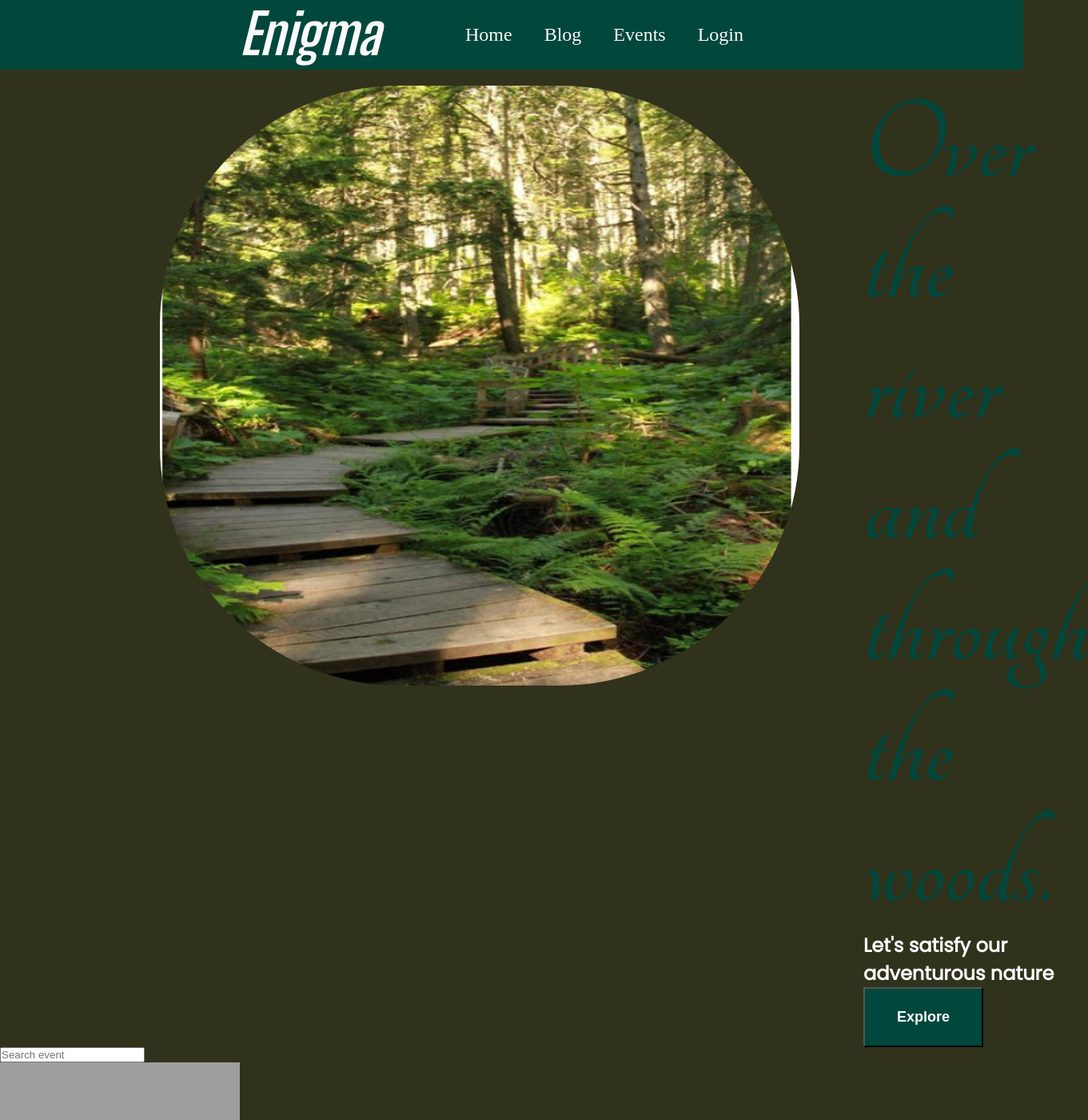
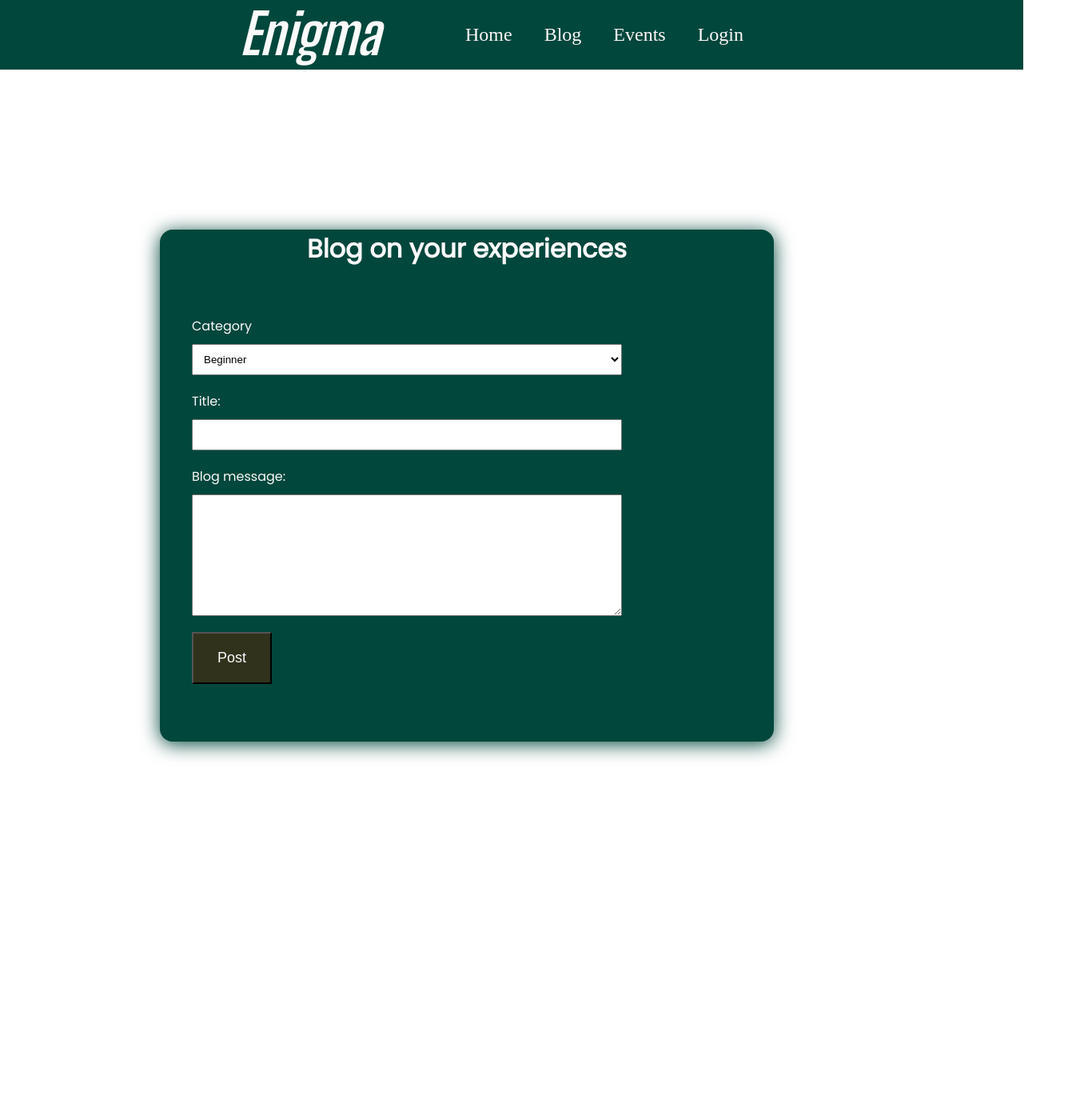
Before and after one commit to Barbra-Mududa/Enigmatic, a React (Create React App) app: page /blog in a window 1280 px wide. Shown: the top 1400 px of the page at 80% size, 1361 px wide, since content can reach past the window. After the commit the page ends 1127 px from the top, so only its background shows below. Built offline with nearby package versions, Linux system fonts and the light colour scheme; data requests are answered from the project's data file; grey boxes are pictures that could not be loaded.

Commit message:
routing components

```diff
--- a/package.json
+++ b/package.json
@@ -8,8 +8,8 @@
     "@testing-library/user-event": "^13.5.0",
     "react": "^18.2.0",
     "react-dom": "^18.2.0",
-    "react-router-dom": "^6.4.2",
-    "react-scripts": "^2.1.3",
+    "react-router-dom": "^5.2.0",
+    "react-scripts": "^5.0.1",
     "web-vitals": "^2.1.4"
   },
   "scripts": {
--- a/src/Components/App.js
+++ b/src/Components/App.js
@@ -1,4 +1,6 @@
 import React, { useState } from 'react';
+import { Switch, Route } from "react-router-dom";
+
 import LoginForm from './LoginForm';
 import NavBar from './NavBar';
 import Home from './Home';
@@ -7,15 +9,26 @@ import Events from './Events';
 
 
 function App() {
+  const [web, setWeb] = useState("/")
 
   return (
     <div className='App'>
-      <NavBar/>
-      <Home/>
-      <Events/>
-      <Blog/>
-      <LoginForm />
-     </div>
+      <NavBar onChangePage={setWeb}/>
+      <Switch>
+        <Route path="/blog">
+            <Blog/>
+        </Route>
+        <Route path="/events">
+            <Events/>
+        </Route>
+        <Route path="/loginform">
+            <LoginForm />
+        </Route>
+        <Route exact path="/">
+            <Home/>
+        </Route>
+      </Switch>
+    </div>
   )}
 
 
--- a/src/Components/Blog.js
+++ b/src/Components/Blog.js
@@ -2,6 +2,7 @@ import React from 'react'
 
 function Blog() {
   return (
+
     <div className='lets-blog'>
         <h1>Blog on your experiences</h1>
         <form id='blogForm'>
--- a/src/Components/Home.js
+++ b/src/Components/Home.js
@@ -1,7 +1,8 @@
 import React from 'react';
-import { Switch, Route } from "react-router-dom";
 
 function Home() {
+
+
   return (
     <div className="main-container">
         <div className="welcome">
--- a/src/Components/Search.js
+++ b/src/Components/Search.js
@@ -3,14 +3,13 @@ import React from "react";
 function Search({searchInput}) {
 
   return (
-    <div className="ui large fluid icon input">
+    <div className="searchbar">
       <input
        onChange={searchInput}
         type="text"
         placeholder="Search event"
 
       />
-      <i onClick={searchInput} className="circular search link icon"></i>
     </div>
   );
 }
--- a/src/index.css
+++ b/src/index.css
@@ -15,14 +15,14 @@
 }
 
 body{
-  background: var(--primary-color);
+  /* background: var(--primary-color); */
   overflow: scroll;
 }
 
 /* NAVBAR */
 .navbar{
   width: 100%;
-  margin-bottom: 20px;
+  /* margin-bottom: 20px; */
   display: flex;
   background-color: var(--secondary-color);
   /* color: #fafafa; */
@@ -47,8 +47,10 @@ nav a{
 
 /* HOME */
 .main-container{
-  width: 80%;
-  margin-left: 200px;
+  width: 100%;
+  height: 1000px;
+  /* margin-left: 200px; */
+  background-color: var(--primary-color);
 }
 .welcome{
   color: #02473C;
@@ -56,11 +58,13 @@ nav a{
   justify-content: space-around;
 }
 .welcome-image img {
+  margin-top: 80px;
   border-radius: 300px;
   height: 750px;
   width: 800px;
 }
 .welcome-intro{
+  margin-top: 80px;
   margin-left: 100px;
   margin-left: 80px;
 }
@@ -88,8 +92,8 @@ nav a{
   justify-content: center;
   height: 40em;
   width: 60%;
-  background-color: #fafafa;
-  color: #02473C;
+  background: var(--secondary-color);
+  color: #fafafa;
   box-shadow:0 0.188em 1.550em #02473C;
   border-radius: 1em;
   font-family: 'Poppins', sans-serif;
@@ -122,8 +126,8 @@ textarea{
 }
 #blog-btn{
   width: 100px;
-  background: var(--secondary-color);
   color: #fafafa;
+  background-color: var(--primary-color);
   padding: 20px;
   font-size: large;
 }
```
Also changed, not shown: 1 other file (tests, documents, lock files or other folders).
